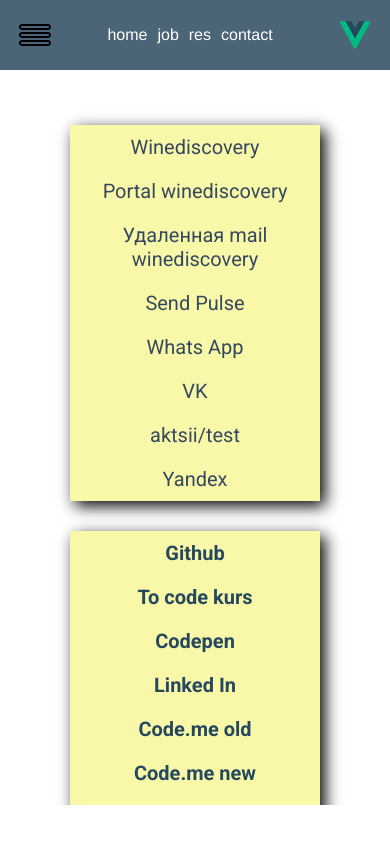
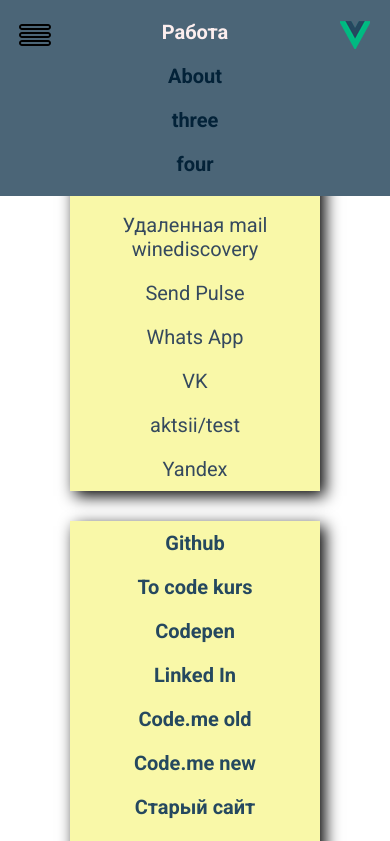
Before and after one commit to cossack-don/group, a Vue app: page /#/ in a window 390 px wide. Shown: the top 841 px of the page. Built offline with nearby package versions, Linux system fonts and the light colour scheme.

Commit message:
add topsidebar and animation, adaptiv

```diff
--- a/src/scss/main.scss
+++ b/src/scss/main.scss
@@ -5,6 +5,7 @@
 
 @import './modules/app.scss';
 @import './modules/sidebar.scss';
+// @import './modules/sidebartop.scss';
 @import './modules/header.scss';
 @import './modules/mainWrapper.scss';
 
--- a/src/scss/modules/app.scss
+++ b/src/scss/modules/app.scss
@@ -22,9 +22,10 @@
     // 100vh - высота header в px
 }
 
-@media screen and (max-width: 960px) {
-    .main-wrapper-center {
-        height: calc(100vh - 109px);
-    }
+// @media screen and (max-width: 960px) {
+    // .main-wrapper-center {
+    //     height: calc(100vh - 196px);
+    // }
 
-}
+
+// }
--- a/src/scss/modules/header.scss
+++ b/src/scss/modules/header.scss
@@ -6,7 +6,7 @@
     // padding-right: 15px;
     background: #4b6577;
     padding: 10px;
-
+// opacity: 0.8;
     &__logo-burger {
         cursor: pointer;
 
@@ -50,3 +50,46 @@
         background: #377197;
     }
 }
+
+
+
+.sidebar-top {
+
+
+    &__link {
+        padding: 10px;
+        // border-radius: 60%;
+        border: none;
+        // color: #172b42;
+        font-weight: bold;
+    }
+
+    &__link:hover {
+        transition: 0.5s;
+    background: #41b883;
+    border-radius: 60%;
+    }
+
+    &__link--color {
+        color: #032238;
+    }
+
+}
+
+
+.router-link-exact-active {
+    color:$link-active;
+    font-weight: bold;
+}
+
+@media screen and (max-width: 960px) {
+
+    .header {
+        display: flex;
+        justify-content: space-between;
+        align-items: flex-start;
+        position: fixed;
+        width: 100%;
+    }
+
+}
--- a/src/scss/modules/mainWrapper.scss
+++ b/src/scss/modules/mainWrapper.scss
@@ -52,3 +52,18 @@
     color:#25485f;
     font-weight: bold;
  }
+
+
+
+
+@media screen and (max-width: 960px) {
+
+
+    .main-wrapper {
+        overflow: inherit;
+    }
+
+    .items-url-wrapper {
+        margin-top: 100px;
+    }
+}
--- a/src/scss/modules/sidebar.scss
+++ b/src/scss/modules/sidebar.scss
@@ -1,5 +1,5 @@
 .sidebar-left {
-    width:20%;
+    width:300px;
     // height: 900px;
     background: #2e9164;
 
@@ -49,3 +49,11 @@
     opacity: 0;
   }
   // стили для transition sidebar при клике на бургер идет анимация  КОНЕЦ
+
+
+  @media screen and (max-width: 960px) {
+    .sidebar-left {
+    display: none;
+  }
+
+  }
--- /dev/null
+++ b/src/scss/modules/sidebartop.scss
@@ -0,0 +1,3 @@
+// .ss {
+//     background: red;
+// }
--- a/src/views/About.vue
+++ b/src/views/About.vue
@@ -1,7 +1,14 @@
 <template>
 
-  <div class="about main-wrapper">
+  <div class="about main-wrapper" style="margin-top:140px;">
     <h1>This is an about page</h1>
+     <h1>This is an about page</h1>
+      <h1>This is an about page</h1>
+       <h1>This is an about page</h1>
+        <h1>This is an about page</h1>
+         <h1>This is an about page</h1>
+          <h1>This is an about page</h1>
+           <h1>This is an about page</h1> <h1>This is an about page</h1>
   </div>
 </template>
 
--- a/src/views/Header.vue
+++ b/src/views/Header.vue
@@ -11,16 +11,34 @@
 <!-- https://ru.stackoverflow.com/questions/930960/%D0%9F%D0%BE%D0%B2%D0%B5%D1%81%D0%B8%D1%82%D1%8C-%D0%BD%D0%B5%D1%81%D0%BA%D0%BE%D0%BB%D1%8C%D0%BA%D0%BE-%D1%80%D0%B0%D0%B7%D0%BD%D1%8B%D1%85-%D1%81%D0%BE%D0%B1%D1%8B%D1%82%D0%B8%D0%B9-%D0%BF%D0%BE-%D1%83%D1%81%D0%BB%D0%BE%D0%B2%D0%B8%D1%8E-vuejs -->
 
 <transition name="fade">
-<div class="about z" v-if="DROPDOWN_STATE">    <ul class="l">
-      <li>home</li>
-      <li>job</li>
-      <li>res</li>
-      <li>contact</li>
-    </ul></div>
+<div class="about z" v-if="DROPDOWN_STATE">
+
+
+      <div class="sidebar-left__links-wrapper sidebar-top">
+           <router-link to="/" class="sidebar-top__link sidebar-top__link--color" > Работа</router-link>
+            <!-- сделать иконки для пунктов и выводить циклом по url -->
+
+            <router-link to="/about" class="sidebar-top__link sidebar-top__link--color"> About</router-link>
+            <router-link to="/three" class="sidebar-top__link sidebar-top__link--color"> three</router-link>
+            <router-link to="/four" class="sidebar-top__link sidebar-top__link--color"> four</router-link>
+            <!-- class="sidebar-left__link" -->
+              </div>
+
+    </div>
  </transition>
 
 
+    <!-- transition: 0.5s;
+    background: #41b883;
 
+
+        color: #35495e;
+    font-weight: bold;
+    padding-top: 20px;
+    padding-bottom: 20px;
+    /* display: flex; */
+    /* padding-left: 40px; */
+    /* align-items: center; -->
   <div>
 
 
@@ -43,6 +61,7 @@
 
 
 <script>
+// import SidebarRoutersTemplate from '@/views/SidebarRoutersTemplate.vue'
 import {mapGetters, mapActions} from 'vuex'
 
 // import { EventBus } from '../main.js'
@@ -51,7 +70,8 @@
 export default {
 
 components: {
-  // Sidebar
+  // // Sidebar
+  // SidebarRoutersTemplate
 },
 
 data() {
--- a/src/views/Sidebar.vue
+++ b/src/views/Sidebar.vue
@@ -3,15 +3,15 @@
          <div class="sidebar-left"   v-if="DROPDOWN_STATE">
 
 
-           <div class="sidebar-left__links-wrapper">
-            <router-link to="/" class="sidebar-left__link" > <img :src="image" class="sidebar-left__image"> Работа</router-link>
+         <div class="sidebar-left__links-wrapper">
+           <router-link to="/" class="sidebar-left__link" > <img src="../assets/img/home-icon.png" class="sidebar-left__image"> Работа</router-link>
             <!-- сделать иконки для пунктов и выводить циклом по url -->
 
-            <router-link to="/about" class="sidebar-left__link"> <img :src="image" class="sidebar-left__image">About</router-link>
-            <router-link to="/three" class="sidebar-left__link"> <img :src="image" class="sidebar-left__image">three</router-link>
-            <router-link to="/four" class="sidebar-left__link"> <img :src="image" class="sidebar-left__image">four</router-link>
+            <router-link to="/about" class="sidebar-left__link"> <img src="../assets/img/gift-box-icon.png" class="sidebar-left__image">About</router-link>
+            <router-link to="/three" class="sidebar-left__link"> <img src="../assets/img/calendar-icon.png" class="sidebar-left__image">three</router-link>
+            <router-link to="/four" class="sidebar-left__link"> <img src="../assets/img/calendar-icon.png" class="sidebar-left__image">four</router-link>
+
               </div>
-
 
 
 
@@ -28,10 +28,13 @@
 
 
 <script>
+// import SidebarRoutersTemplate from '@/views/SidebarRoutersTemplate.vue'
 import {mapGetters} from 'vuex'
 
 export default {
-
+components: {
+  // SidebarRoutersTemplate
+},
 
 data() {
     return {
@@ -45,6 +48,13 @@
 
 
         // ]
+        // image:[
+        //   {
+        //        name:'Cтарый сайт №2',
+        //         url:'../assets/img.logo.png'
+        //   }
+        // ]
+
         images:'icon_burger.svg'
     }
 },
@@ -52,10 +62,12 @@
 
    ...mapGetters(['DROPDOWN_STATE']),
 
-    image() {
-      return require(`../assets/img/${this.images}`);
-      // return require(`../assets/img/${this.images}.svg`);
-    }
+
+
+    // image() {
+    //   return require(`../assets/img/${this.images}`);
+    //   // return require(`../assets/img/${this.images}.svg`);
+    // }
   },
 }
 </script>
@@ -65,10 +77,5 @@
 
 
 
-@media screen and (max-width: 960px) {
-  .sidebar-left {
-  display: none;
-}
 
-}
 </style>
--- /dev/null
+++ b/src/views/SidebarRoutersTemplate.vue
@@ -0,0 +1,52 @@
+<template>
+
+<div>
+      <div >
+
+</div>
+
+
+</div>
+
+
+</template>
+
+
+
+
+<script>
+
+import {mapGetters} from 'vuex'
+
+export default {
+components: {
+
+},
+
+data() {
+    return {
+        // images: [
+        //   {
+        //     url:'icon_burger.svg'
+        //   },
+        //    {
+        //     url:'icon_burger.svg'
+        //   },
+
+
+        // ]
+
+        images:'icon_burger.svg'
+    }
+},
+ computed: {
+
+   ...mapGetters(['DROPDOWN_STATE']),
+
+    image() {
+      return require(`../assets/img/${this.images}`);
+      // return require(`../assets/img/${this.images}.svg`);
+    }
+  },
+}
+</script>
--- a/src/views/Sidetop.vue
+++ b/src/views/Sidetop.vue
@@ -1,6 +1,7 @@
 <template>
 <transition name="fade">
   <div class="about " v-if="DROPDOWN_STATE">
+
 
   </div>
   </transition>
```
